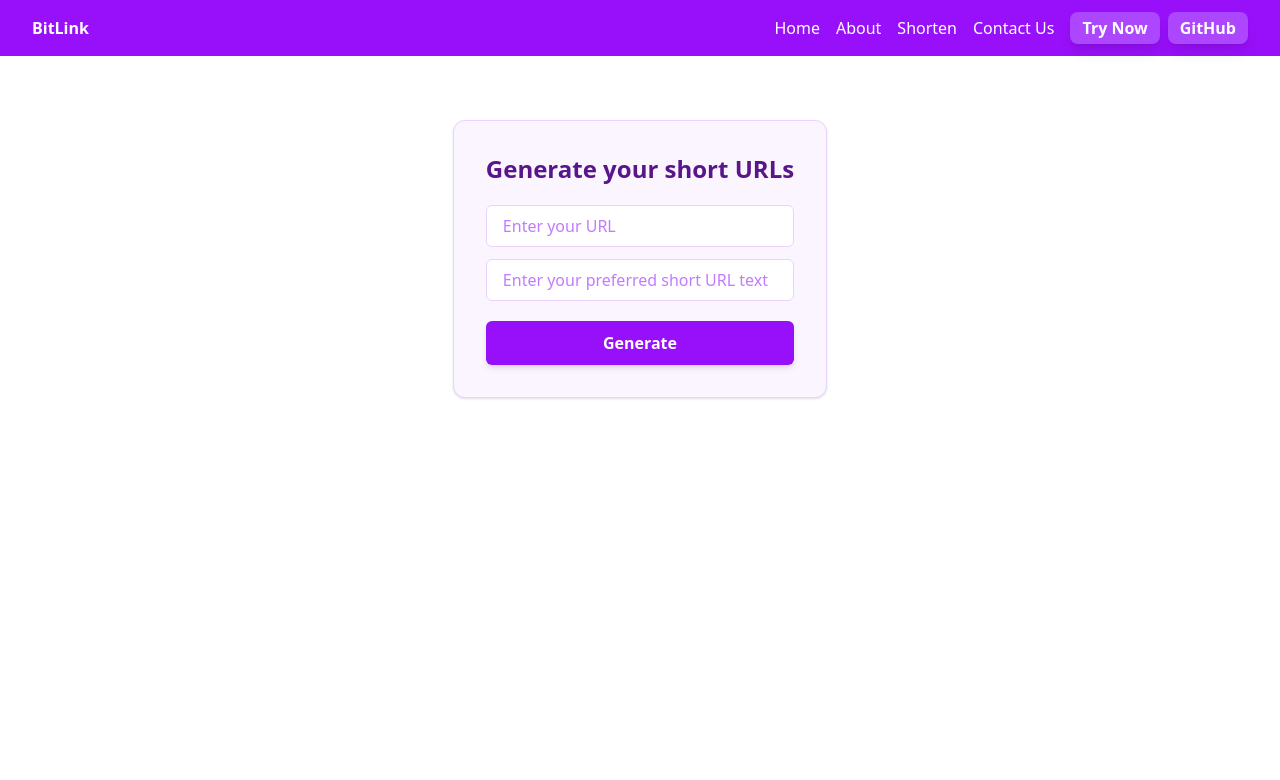
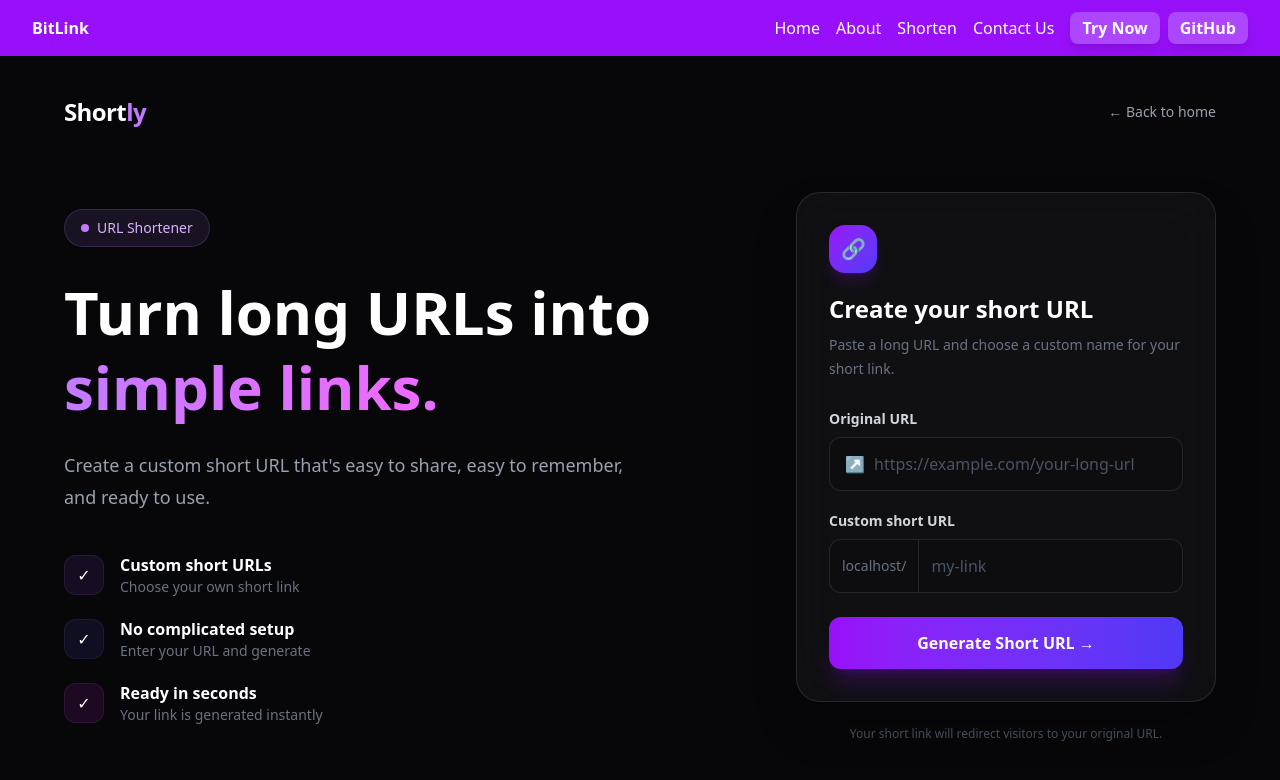
Before and after one commit to Faizan-Saqib/BitlinksOG, a Next.js app in the folder bitlinks/: page /shorten in a window 1280 px wide. Shown: the top 780 px of the page. Built offline with nearby package versions, Linux system fonts and the light colour scheme.

Commit message:
Update page.js

```diff
--- a/bitlinks/app/shorten/page.js
+++ b/bitlinks/app/shorten/page.js
@@ -1,70 +1,312 @@
-"use client"
-import React, { useState } from 'react'
-import Link from 'next/link'
+"use client";
+
+import React, { useState } from "react";
+import Link from "next/link";
 
 const Shorten = () => {
-  const [url, setUrl] = useState("")
-  const [shortUrl, setShortUrl] = useState("")
-  const [generated, setGenerated] = useState("")
+  const [url, setUrl] = useState("");
+  const [shortUrl, setShortUrl] = useState("");
+  const [generated, setGenerated] = useState("");
+  const [loading, setLoading] = useState(false);
+
   const generate = async () => {
+    if (!url || !shortUrl) {
+      alert("Please enter both the original URL and short URL.");
+      return;
+    }
+
     try {
+      setLoading(true);
+
       const res = await fetch("/api/generate", {
         method: "POST",
         headers: {
-        "Content-Type": "application/json"
+          "Content-Type": "application/json",
         },
         body: JSON.stringify({
           url,
-        shorturl: shortUrl
-      })
-    })
+          shorturl: shortUrl,
+        }),
+      });
 
-    const text = await res.text()
+      const text = await res.text();
 
       if (!text) {
-      throw new Error(`API returned an empty response (HTTP ${res.status})`)
+        throw new Error(
+          `API returned an empty response (HTTP ${res.status})`
+        );
       }
 
-    const result = JSON.parse(text)
+      const result = JSON.parse(text);
 
       if (!res.ok || !result.success) {
-      alert(result.message || "Something went wrong")
-      return
+        alert(result.message || "Something went wrong");
+        return;
       }
 
-    const host = process.env.NEXT_PUBLIC_NEXT_HOST || window.location.origin
+      const host =
+        process.env.NEXT_PUBLIC_NEXT_HOST || window.location.origin;
 
-    setGenerated(`${host}/${shortUrl}`)
+      setGenerated(`${host}/${shortUrl}`);
 
-    setUrl("")
-    setShortUrl("")
+      setUrl("");
+      setShortUrl("");
 
-    alert(result.message)
+      alert(result.message);
     } catch (error) {
-    console.error("Generate error:", error)
-    alert("Something went wrong while generating the URL.")
+      console.error("Generate error:", error);
+      alert("Something went wrong while generating the URL.");
+    } finally {
+      setLoading(false);
     }
-}
+  };
 
   return (
-     <>
-    <div className='mx-auto max-w-lg bg-purple-50 my-16 p-8 rounded-xl border border-purple-200 shadow-sm flex flex-col gap-5'>
-      <h1 className='font-bold text-2xl text-purple-900'>Generate your short URLs</h1>
-      <div className='flex flex-col gap-3'>
-        <input type="text" value={url} onChange={e => setUrl(e.target.value)}
-          className='px-4 py-2 border border-purple-200 rounded-md bg-white focus:outline-none focus:ring-2 focus:ring-purple-600 text-purple-900 placeholder-purple-400'
-          placeholder='Enter your URL' />
+    <main className="min-h-screen bg-[#07070a] text-white px-6 py-10 overflow-hidden">
 
-        <input type="text" value={shortUrl} onChange={e => setShortUrl(e.target.value)}
-          className='px-4 py-2 border border-purple-200 rounded-md bg-white focus:outline-none focus:ring-2 focus:ring-purple-600 text-purple-900 placeholder-purple-400'
-          placeholder='Enter your preferred short URL text' />
+      {/* Background */}
+      <div className="fixed inset-0 -z-10 overflow-hidden">
+        <div className="absolute top-[-250px] left-[-200px] w-[600px] h-[600px] rounded-full bg-purple-600/20 blur-[150px]" />
 
-        <button onClick={generate} className='bg-purple-600 hover:bg-purple-700 transition-colors rounded-md shadow-md px-4 py-2.5 mt-2 font-bold text-white focus:outline-none focus:ring-2 focus:ring-purple-500'>Generate</button>
+        <div className="absolute top-[300px] right-[-250px] w-[600px] h-[600px] rounded-full bg-indigo-600/20 blur-[150px]" />
+
+        <div className="absolute bottom-[-300px] left-[30%] w-[500px] h-[500px] rounded-full bg-fuchsia-600/10 blur-[140px]" />
       </div>
-      {generated && <code className="p-2 bg-purple-100 rounded text-purple-800 break-all">Your link: <Link target="_blank" href={generated} >{generated}</Link></code>}
+
+      {/* Navbar */}
+      <nav className="max-w-6xl mx-auto flex items-center justify-between mb-16">
+
+        <Link
+          href="/"
+          className="text-2xl font-black tracking-tight"
+        >
+          <span className="text-white">Short</span>
+          <span className="text-purple-400">ly</span>
+        </Link>
+
+        <Link
+          href="/"
+          className="text-sm text-gray-400 hover:text-white transition"
+        >
+          ← Back to home
+        </Link>
+
+      </nav>
+
+      {/* Main */}
+      <div className="max-w-6xl mx-auto">
+
+        <div className="grid lg:grid-cols-[1fr_420px] gap-12 items-center">
+
+          {/* Left content */}
+          <div className="hidden lg:block">
+
+            <div className="inline-flex items-center gap-2 rounded-full border border-purple-400/20 bg-purple-400/10 px-4 py-2 text-sm text-purple-300">
+              <span className="w-2 h-2 rounded-full bg-purple-400" />
+              URL Shortener
             </div>
-    </>
-  )
+
+            <h1 className="mt-7 text-5xl xl:text-6xl font-black leading-tight">
+              Turn long URLs into
+              <span className="block bg-gradient-to-r from-purple-400 via-fuchsia-400 to-indigo-400 bg-clip-text text-transparent">
+                simple links.
+              </span>
+            </h1>
+
+            <p className="mt-6 text-lg leading-8 text-gray-400 max-w-xl">
+              Create a custom short URL that's easy to share,
+              easy to remember, and ready to use.
+            </p>
+
+            <div className="mt-10 space-y-5">
+
+              <div className="flex items-center gap-4">
+                <div className="w-10 h-10 rounded-xl bg-purple-500/10 border border-purple-400/10 flex items-center justify-center">
+                  ✓
+                </div>
+
+                <div>
+                  <p className="font-semibold">
+                    Custom short URLs
+                  </p>
+
+                  <p className="text-sm text-gray-500">
+                    Choose your own short link
+                  </p>
+                </div>
+              </div>
+
+              <div className="flex items-center gap-4">
+                <div className="w-10 h-10 rounded-xl bg-indigo-500/10 border border-indigo-400/10 flex items-center justify-center">
+                  ✓
+                </div>
+
+                <div>
+                  <p className="font-semibold">
+                    No complicated setup
+                  </p>
+
+                  <p className="text-sm text-gray-500">
+                    Enter your URL and generate
+                  </p>
+                </div>
+              </div>
+
+              <div className="flex items-center gap-4">
+                <div className="w-10 h-10 rounded-xl bg-fuchsia-500/10 border border-fuchsia-400/10 flex items-center justify-center">
+                  ✓
+                </div>
+
+                <div>
+                  <p className="font-semibold">
+                    Ready in seconds
+                  </p>
+
+                  <p className="text-sm text-gray-500">
+                    Your link is generated instantly
+                  </p>
+                </div>
+              </div>
+
+            </div>
+
+          </div>
+
+          {/* Form */}
+          <div>
+
+            <div className="rounded-3xl border border-white/10 bg-white/[0.04] backdrop-blur-xl p-6 md:p-8 shadow-2xl shadow-black/40">
+
+              {/* Header */}
+              <div className="mb-7">
+
+                <div className="w-12 h-12 rounded-2xl bg-gradient-to-br from-purple-600 to-indigo-600 flex items-center justify-center text-xl shadow-lg shadow-purple-600/20">
+                  🔗
+                </div>
+
+                <h2 className="mt-5 text-2xl font-bold">
+                  Create your short URL
+                </h2>
+
+                <p className="mt-2 text-sm leading-6 text-gray-500">
+                  Paste a long URL and choose a custom name for
+                  your short link.
+                </p>
+
+              </div>
+
+              {/* Original URL */}
+              <div className="mb-5">
+
+                <label className="block text-sm font-semibold text-gray-300 mb-2">
+                  Original URL
+                </label>
+
+                <div className="relative">
+
+                  <span className="absolute left-4 top-1/2 -translate-y-1/2 text-gray-500">
+                    ↗
+                  </span>
+
+                  <input
+                    type="text"
+                    value={url}
+                    onChange={(e) => setUrl(e.target.value)}
+                    className="w-full pl-11 pr-4 py-3.5 rounded-xl border border-white/10 bg-black/20 text-white placeholder-gray-600 outline-none transition focus:border-purple-500/60 focus:ring-4 focus:ring-purple-500/10"
+                    placeholder="https://example.com/your-long-url"
+                  />
+
+                </div>
+
+              </div>
+
+              {/* Custom URL */}
+              <div className="mb-6">
+
+                <label className="block text-sm font-semibold text-gray-300 mb-2">
+                  Custom short URL
+                </label>
+
+                <div className="flex rounded-xl border border-white/10 bg-black/20 overflow-hidden focus-within:border-purple-500/60 focus-within:ring-4 focus-within:ring-purple-500/10 transition">
+
+                  <span className="flex items-center px-3 text-sm text-gray-500 border-r border-white/10 whitespace-nowrap">
+                    {typeof window !== "undefined"
+                      ? window.location.host
+                      : "yourdomain.com"}
+                    /
+                  </span>
+
+                  <input
+                    type="text"
+                    value={shortUrl}
+                    onChange={(e) => setShortUrl(e.target.value)}
+                    className="w-full min-w-0 px-3 py-3.5 bg-transparent text-white placeholder-gray-600 outline-none"
+                    placeholder="my-link"
+                  />
+
+                </div>
+
+              </div>
+
+              {/* Generate */}
+              <button
+                onClick={generate}
+                disabled={loading}
+                className="w-full rounded-xl bg-gradient-to-r from-purple-600 to-indigo-600 py-3.5 font-bold shadow-xl shadow-purple-600/20 hover:from-purple-500 hover:to-indigo-500 hover:scale-[1.01] active:scale-[0.99] transition disabled:opacity-50 disabled:cursor-not-allowed disabled:hover:scale-100"
+              >
+                {loading ? "Generating..." : "Generate Short URL →"}
+              </button>
+
+              {/* Generated */}
+              {generated && (
+                <div className="mt-6 rounded-2xl border border-green-500/20 bg-green-500/[0.06] p-4">
+
+                  <div className="flex items-center justify-between mb-2">
+
+                    <p className="text-xs uppercase tracking-wider font-bold text-green-400">
+                      Your link is ready
+                    </p>
+
+                    <span className="text-green-400">
+                      ✓
+                    </span>
+
+                  </div>
+
+                  <Link
+                    target="_blank"
+                    href={generated}
+                    className="block text-sm text-white break-all hover:text-purple-300 transition"
+                  >
+                    {generated}
+                  </Link>
+
+                  <button
+                    onClick={() =>
+                      navigator.clipboard.writeText(generated)
                     }
+                    className="mt-4 w-full rounded-lg border border-white/10 bg-white/[0.05] py-2 text-sm font-semibold text-gray-300 hover:bg-white/[0.1] hover:text-white transition"
+                  >
+                    Copy link
+                  </button>
 
-export default Shorten
+                </div>
+              )}
+
+            </div>
+
+            <p className="text-center text-xs text-gray-600 mt-6">
+              Your short link will redirect visitors to your original URL.
+            </p>
+
+          </div>
+
+        </div>
+
+      </div>
+
+    </main>
+  );
+};
+
+export default Shorten;
```
Lines whose indentation alone changed are shown as unchanged.
